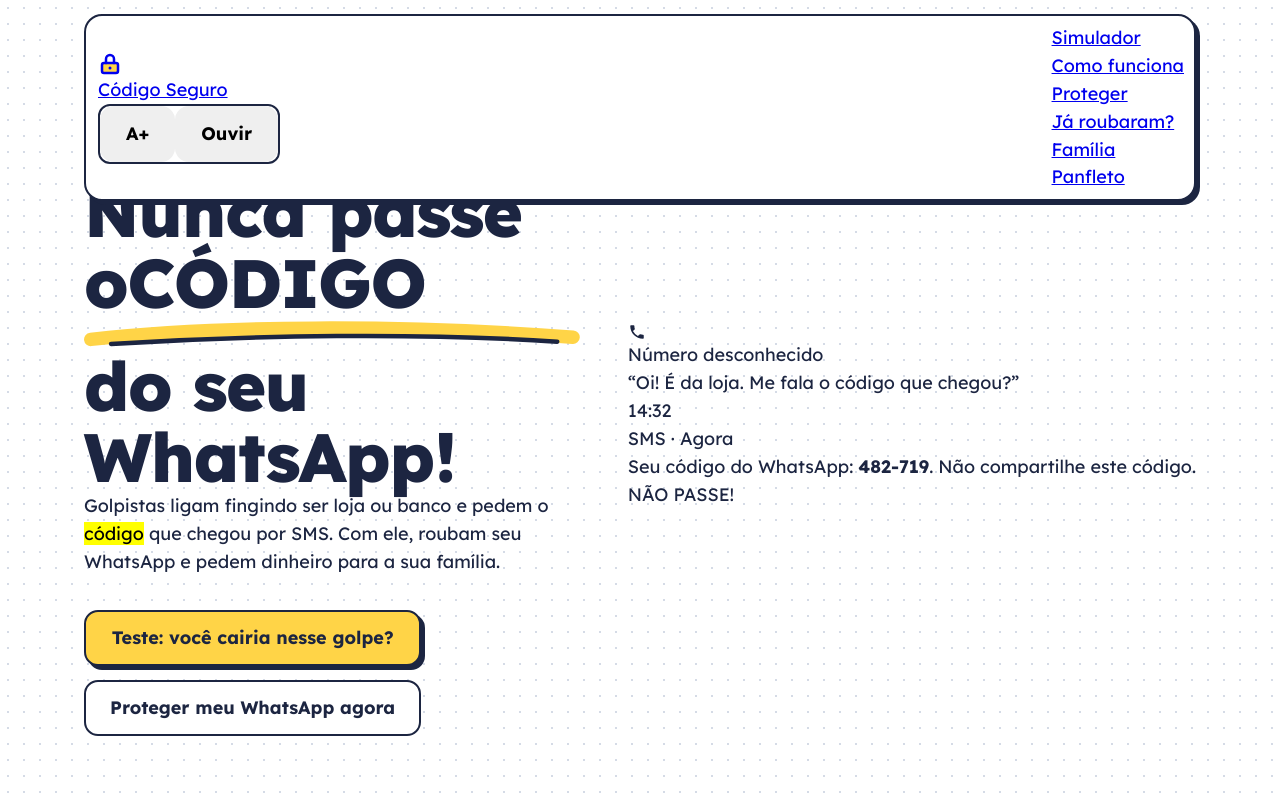
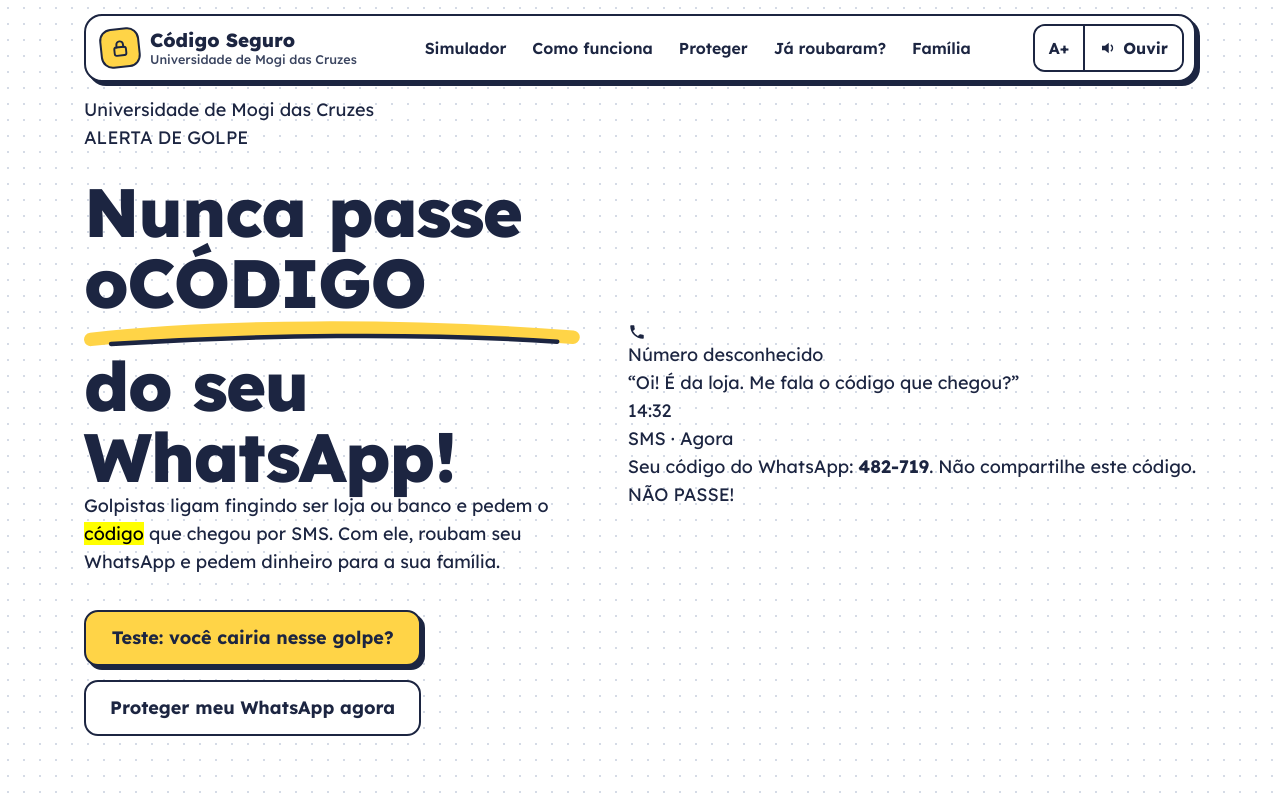
Before and after one commit to mj01px/codigo-seguro, a React (Vite) app: page / in a window 1280 px wide. Shown: the top 800 px of the page. Built offline with nearby package versions, Linux system fonts and the light colour scheme.

Commit message:
feat(header): float the header as a card with joined accessibility controls

```diff
--- a/src/components/Header.tsx
+++ b/src/components/Header.tsx
@@ -1,5 +1,5 @@
 import type { AccessibilityControlsProps } from '../types';
-import { Button } from './Button';
+import { LockIcon } from './Icons';
 
 const NAV_LINKS = [
   { href: '#simulador', label: 'Simulador' },
@@ -7,7 +7,6 @@ const NAV_LINKS = [
   { href: '#proteger', label: 'Proteger' },
   { href: '#ja-roubaram', label: 'Já roubaram?' },
   { href: '#familia', label: 'Família' },
-  { href: '#panfleto', label: 'Panfleto' },
 ];
 
 export function Header({
@@ -20,84 +19,54 @@ export function Header({
   return (
     <header className="site-header">
       <div className="container site-header__inner">
-        <div className="site-header__top">
-          <a href="#inicio" className="site-header__brand">
-            <svg
-              className="site-header__lock-icon"
-              width="24"
-              height="24"
-              viewBox="0 0 24 24"
-              fill="none"
-              xmlns="http://www.w3.org/2000/svg"
-              aria-hidden="true"
-            >
-              <rect
-                x="4"
-                y="11"
-                width="16"
-                height="10"
-                rx="2"
-                stroke="currentColor"
-                strokeWidth="2.5"
-                fill="#FFD447"
-              />
-              <path
-                d="M8 11V7a4 4 0 118 0v4"
-                stroke="currentColor"
-                strokeWidth="2.5"
-                strokeLinecap="round"
-              />
-              <circle cx="12" cy="16" r="1.5" fill="currentColor" />
-            </svg>
-            <span>Código Seguro</span>
-          </a>
+        <a href="#inicio" className="brand">
+          <span className="brand__mark">
+            <LockIcon />
+          </span>
+          <span className="brand__text">
+            <strong>Código Seguro</strong>
+            <span>Universidade de Mogi das Cruzes</span>
+          </span>
+        </a>
 
-          <div
-            className="site-header__controls"
-            role="group"
-            aria-label="Controles de acessibilidade"
-          >
-            <Button
-              variant="control"
-              onClick={onToggleLargeText}
-              aria-pressed={isLargeText}
-              aria-label={
-                isLargeText
-                  ? 'A+: desativar texto aumentado'
-                  : 'A+: ativar texto aumentado'
-              }
-            >
-              A+
-            </Button>
-
-            {isSpeechSupported && (
-              <Button
-                variant="control"
-                onClick={onToggleReadAloud}
-                aria-pressed={isSpeaking}
-                aria-label={
-                  isSpeaking
-                    ? 'Parar leitura em voz alta'
-                    : 'Ouvir a seção visível em voz alta'
-                }
-              >
-                {isSpeaking ? 'Parar' : 'Ouvir'}
-              </Button>
-            )}
-          </div>
-        </div>
-
-        <nav className="site-header__nav" aria-label="Seções da página">
-          <ul className="site-header__nav-list">
+        <nav className="site-nav" aria-label="Seções da página">
+          <ul className="site-nav__list">
             {NAV_LINKS.map((link) => (
               <li key={link.href}>
-                <a href={link.href} className="site-header__nav-link">
+                <a href={link.href} className="site-nav__link">
                   {link.label}
                 </a>
               </li>
             ))}
           </ul>
         </nav>
+
+        <div className="site-header__controls" role="group" aria-label="Controles de acessibilidade">
+          <button
+            type="button"
+            className="pill"
+            onClick={onToggleLargeText}
+            aria-pressed={isLargeText}
+            aria-label={isLargeText ? 'A+: desativar texto aumentado' : 'A+: aumentar o texto'}
+          >
+            A+
+          </button>
+          {isSpeechSupported && (
+            <button
+              type="button"
+              className="pill"
+              onClick={onToggleReadAloud}
+              aria-pressed={isSpeaking}
+              aria-label={isSpeaking ? 'Parar a leitura em voz alta' : 'Ouvir esta parte em voz alta'}
+            >
+              <svg width="18" height="18" viewBox="0 0 24 24" fill="none" aria-hidden="true">
+                <path d="M4 9v6h4l5 4V5L8 9z" fill="currentColor" />
+                <path d="M16.5 8.5a5 5 0 0 1 0 7" stroke="currentColor" strokeWidth="2" strokeLinecap="round" />
+              </svg>
+              {isSpeaking ? 'Parar' : 'Ouvir'}
+            </button>
+          )}
+        </div>
       </div>
     </header>
   );
```
Also changed, not shown: src/types/index.ts (+11 -1 lines).
